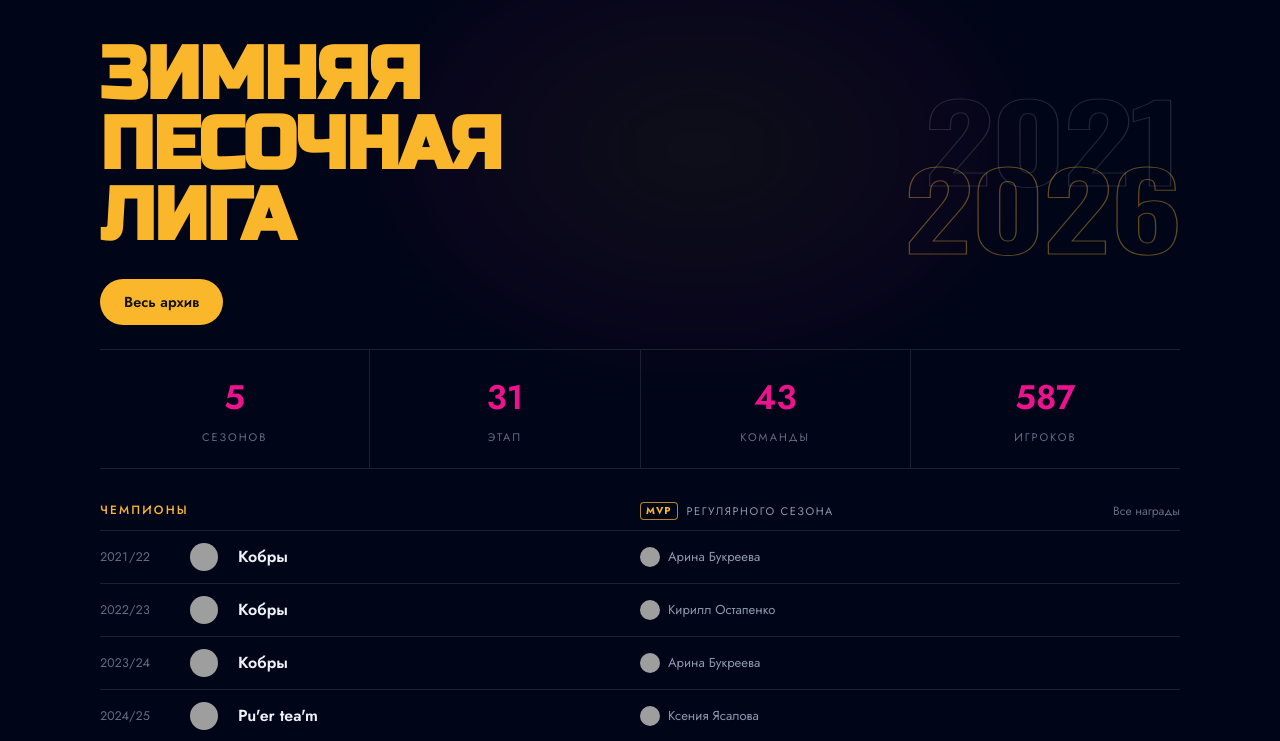
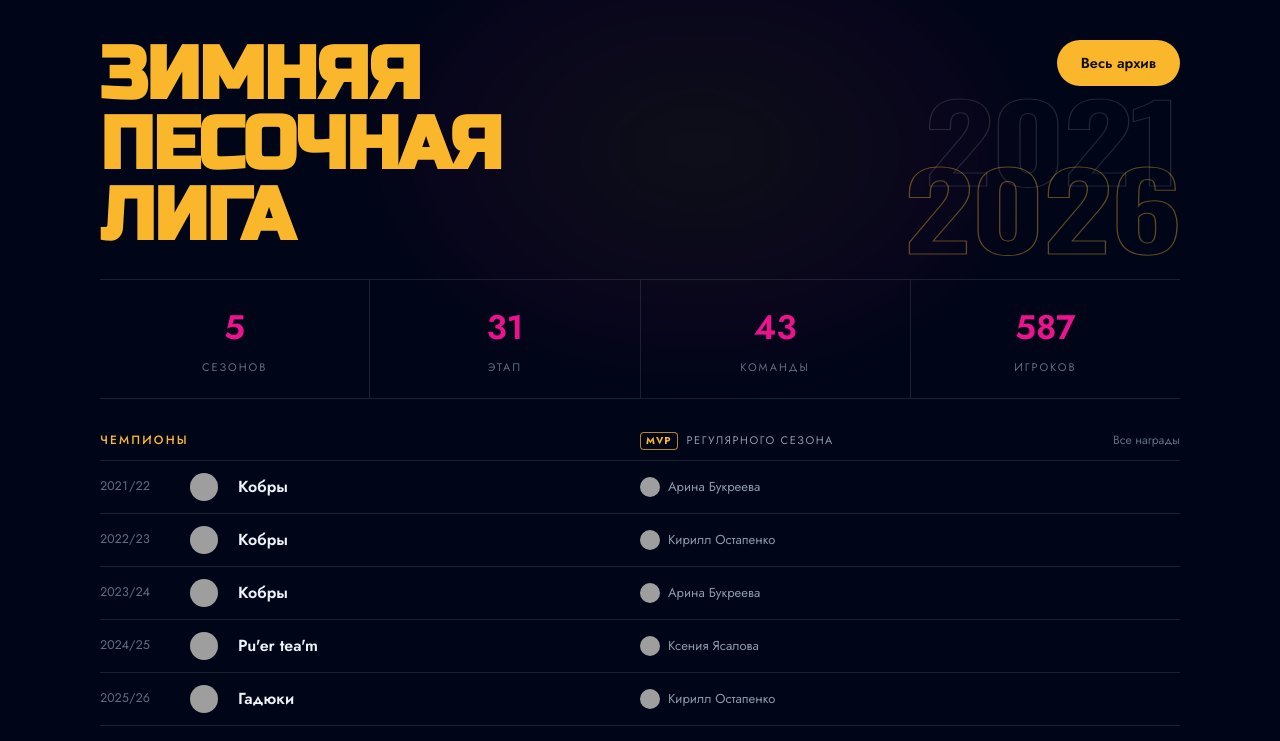
Before and after one commit to iaroslavexe/zpl-site, a FastAPI app: page /archive in a window 1280 px wide. Shown: the part 58-799 px from the top of the page. Run offline with FastAPI, Linux system fonts and the light colour scheme; grey boxes are pictures that could not be loaded.

Commit message:
Архив: кнопка «Весь архив» над годом-обводкой

```diff
--- a/app/static/css/pages.css
+++ b/app/static/css/pages.css
@@ -984,4 +984,7 @@
 .leader__avatar { width: 44px; height: 44px; border-radius: 50%; object-fit: cover; }
 .leader__top { display: flex; flex-direction: column; align-items: flex-end; gap: 3px; text-align: right; }
 
-.archive-cta--top { margin: 0 0 24px; }
+.archive-cta--hero { position: absolute; right: 0; top: 0; margin: 0; }
+@media (max-width: 859px) {
+  .archive-cta--hero { position: static; margin: 16px 0 0; }
+}
--- a/app/templates/pages/archive.html
+++ b/app/templates/pages/archive.html
@@ -5,10 +5,9 @@
 
 <div class="archive-hero-wrap">
   <h1 class="archive-hero">Зимняя<br>песочная<br><em>лига</em></h1>
+  <a class="archive-cta archive-cta--hero" href="/archive/seasons">Весь архив</a>
   <p class="archive-year" aria-hidden="true"><b>2021</b><b>2026</b></p>
 </div>
-
-<a class="archive-cta archive-cta--top" href="/archive/seasons">Весь архив</a>
 
 <div class="archive-tiles">
   <a class="archive-tile" href="/archive/seasons"><b>{{ summary.seasons }}</b><span>{{ summary.seasons_word }}</span></a>
```
